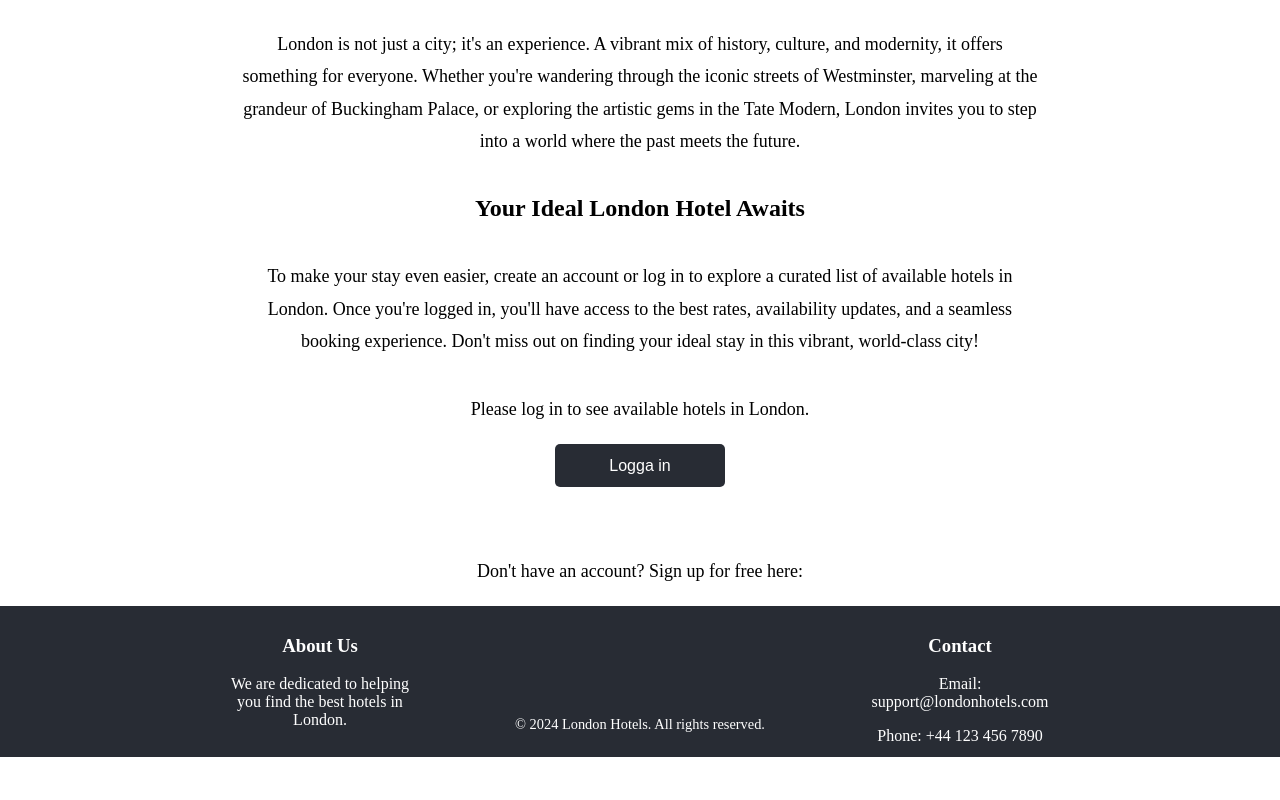
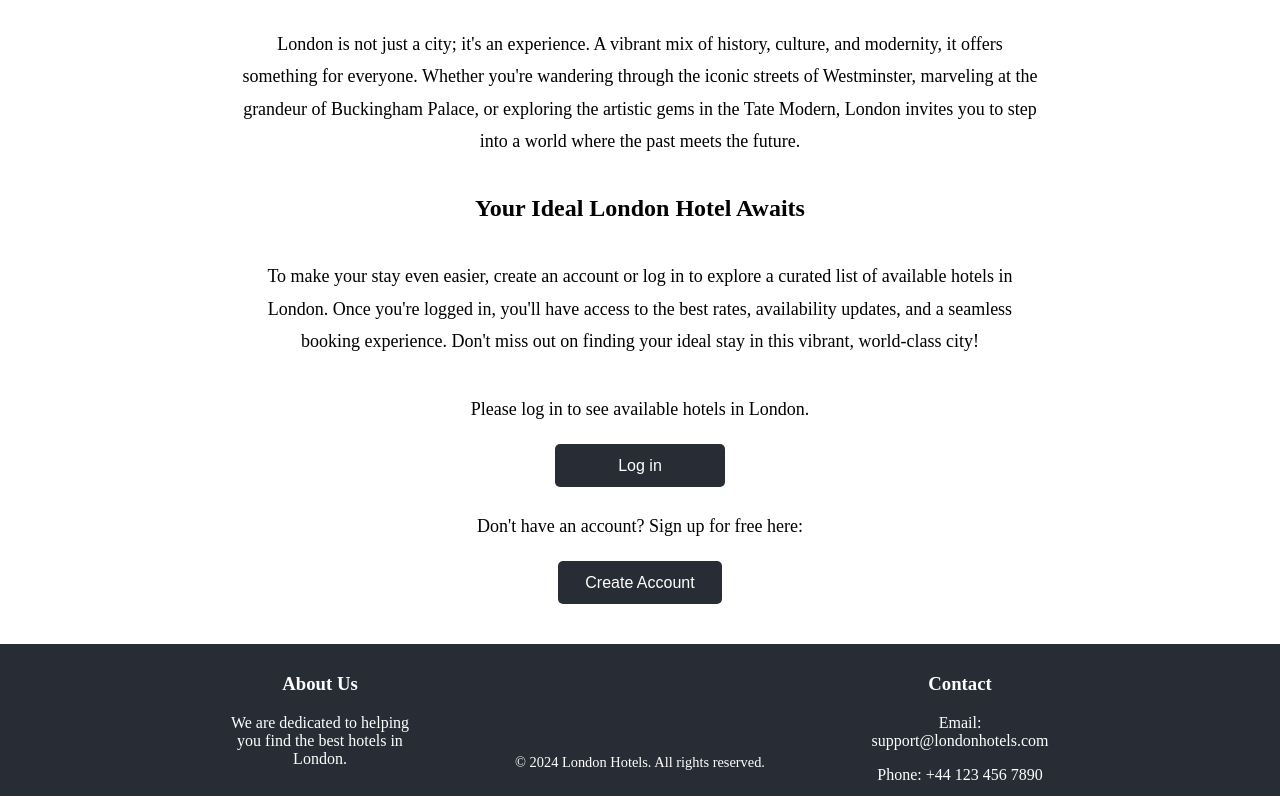
Before and after one commit to MalinJGit/london-hotels, a React (Vite) app in the folder frontend/: page / in a window 1280 px wide. Shown: the part 421-1221 px from the top of the page. Before the commit the page ends 1182 px from the top, so only its background shows below. Built offline with nearby package versions, Linux system fonts and the light colour scheme.

Commit message:
Added signup button to homepage for DRY design

```diff
--- a/frontend/src/components/Navbar.tsx
+++ b/frontend/src/components/Navbar.tsx
@@ -20,7 +20,7 @@
             style={styles.link}
             onClick={(e) => {
               e.preventDefault();
-              setShowLoginModal(true); // Visa login-formuläret när användaren klickar
+              setShowLoginModal(true);
             }}
           >
             Logga in
--- a/frontend/src/components/Signup.tsx
+++ b/frontend/src/components/Signup.tsx
@@ -1,6 +1,6 @@
 import React, { useState } from 'react';
 import axios from 'axios';
-import '../styles/SignupForm.css'; // Importera CSS-filen
+import '../styles/SignupForm.css';
 
 const SignupForm: React.FC = () => {
   const [email, setEmail] = useState('');
--- a/frontend/src/pages/HomePage.tsx
+++ b/frontend/src/pages/HomePage.tsx
@@ -3,12 +3,18 @@
 import LoginForm from '../components/LoginForm';
 import '../styles/HomePage.css';
 import '../styles/Button.css';
+import SignupForm from '../components/Signup';
 
 const HomePage: React.FC = () => {
   const [showLoginModal, setShowLoginModal] = useState(false);
+  const [showSignupModal, setShowSignupModal] = useState(false);
 
   const handleLoginSuccess = () => {
     setShowLoginModal(false);
+  };
+
+  const handleSignupSuccess = () => {
+    setShowSignupModal(false);
   };
 
   return (
@@ -27,7 +33,7 @@
         <div>
           <p>Please log in to see available hotels in London.</p>
           <button className="login-button"
-          onClick={() => setShowLoginModal(true)}>Logga in</button>
+          onClick={() => setShowLoginModal(true)}>Log in</button>
         </div>
 
         {showLoginModal && (
@@ -44,12 +50,34 @@
           </div>
         )}
 
-<p>Don't have an account? Sign up for free here:</p>
+        <div>
+          <p>Don't have an account? Sign up for free here:</p>
+          <button
+            className="signup-button"
+            onClick={() => setShowSignupModal(true)}
+          >
+            Create Account
+          </button>
+        </div>
 
+        {showSignupModal && (
+          <div style={styles.modal}>
+            <div style={styles.modalContent}>
+              <button
+                style={styles.closeButton}
+                onClick={() => setShowSignupModal(false)}
+              >
+                &times;
+              </button>
+              <SignupForm />
+            </div>
+          </div>
+        )}
       </header>
     </div>
   );
 };
+
 
 const styles: Record<string, React.CSSProperties> = {
   modal: {
--- a/frontend/src/styles/Button.css
+++ b/frontend/src/styles/Button.css
@@ -8,9 +8,26 @@
     border-radius: 5px;
     cursor: pointer;
     transition: background-color 0.3s ease;
-    margin-bottom: 50px;
+    margin-bottom: 5px;
   }
 
   .login-button:hover {
     background-color: #344056;
   }
+
+  .signup-button {
+    width: 50%;
+    padding: 0.8rem;
+    font-size: 1rem;
+    color: #ffffff;
+    background-color: #282c34;
+    border: none;
+    border-radius: 5px;
+    cursor: pointer;
+    transition: background-color 0.3s ease;
+    margin-bottom: 40px;
+  }
+
+  .signup-button:hover {
+    background-color: #344056;
+  }
```
